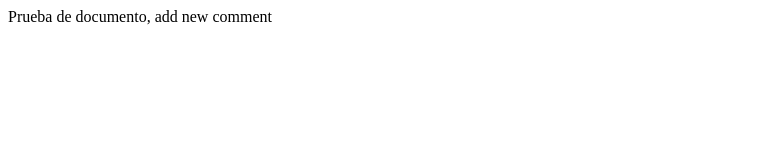
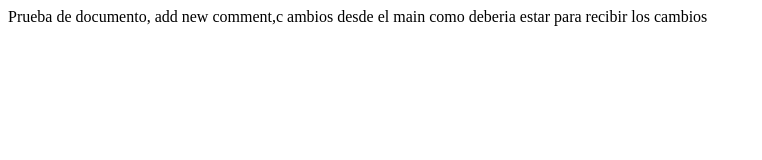
Before and after one commit to jorke11/pinedo, a plain HTML site: page index.html in a window 1280 px wide. Shown: the whole page, without its empty margins (0-762 px from the left). Drawn offline with Linux system fonts and the light colour scheme.

Commit message:
add new comment to receive changes

```diff
--- a/index.html
+++ b/index.html
@@ -6,6 +6,7 @@
     <title>Prueba de documento</title>
 </head>
 <body>
-    Prueba de documento, add new comment
+    Prueba de documento, add new comment,c ambios desde el main como deberia estar para recibir los
+     cambios
 </body>
 </html>
```
